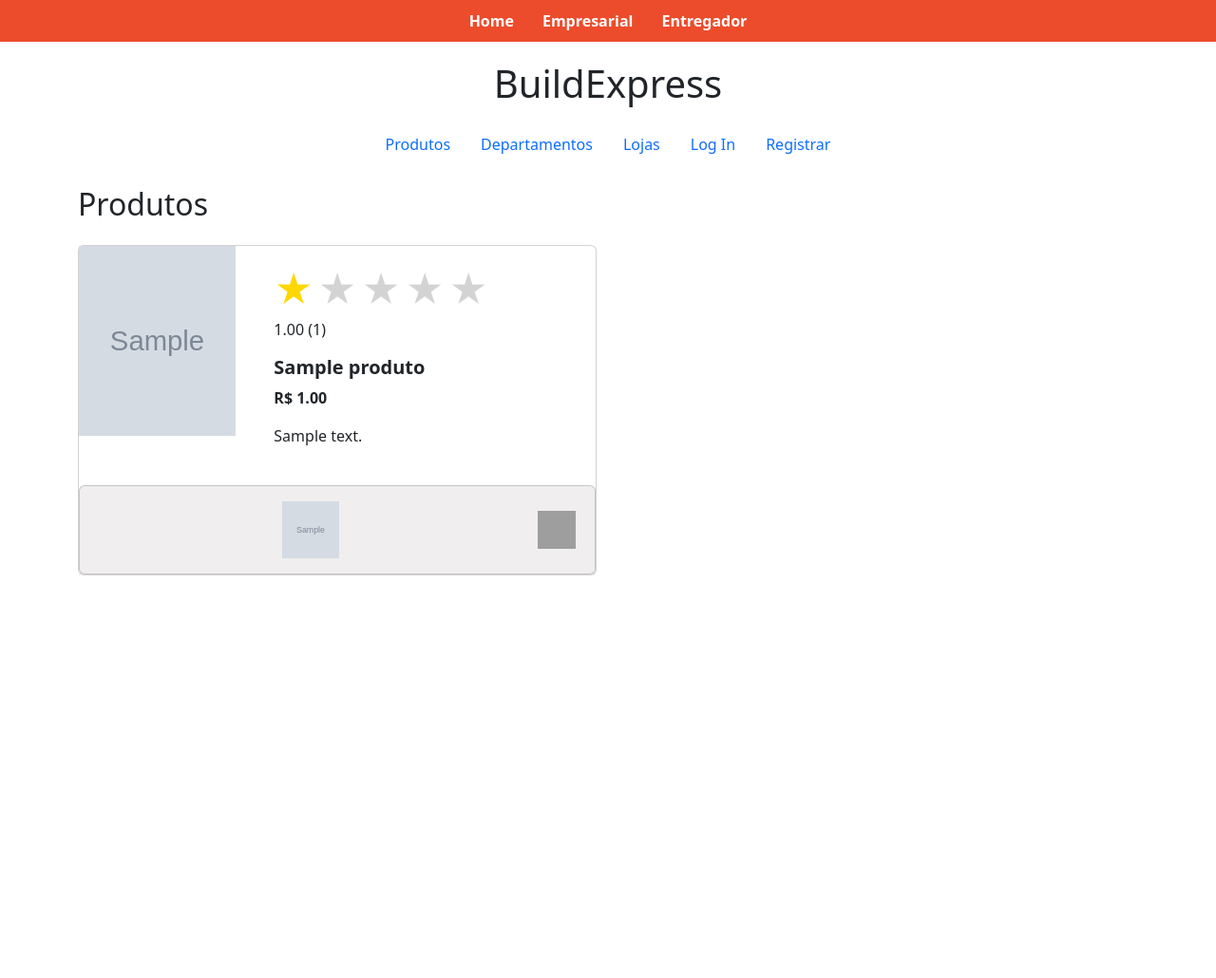
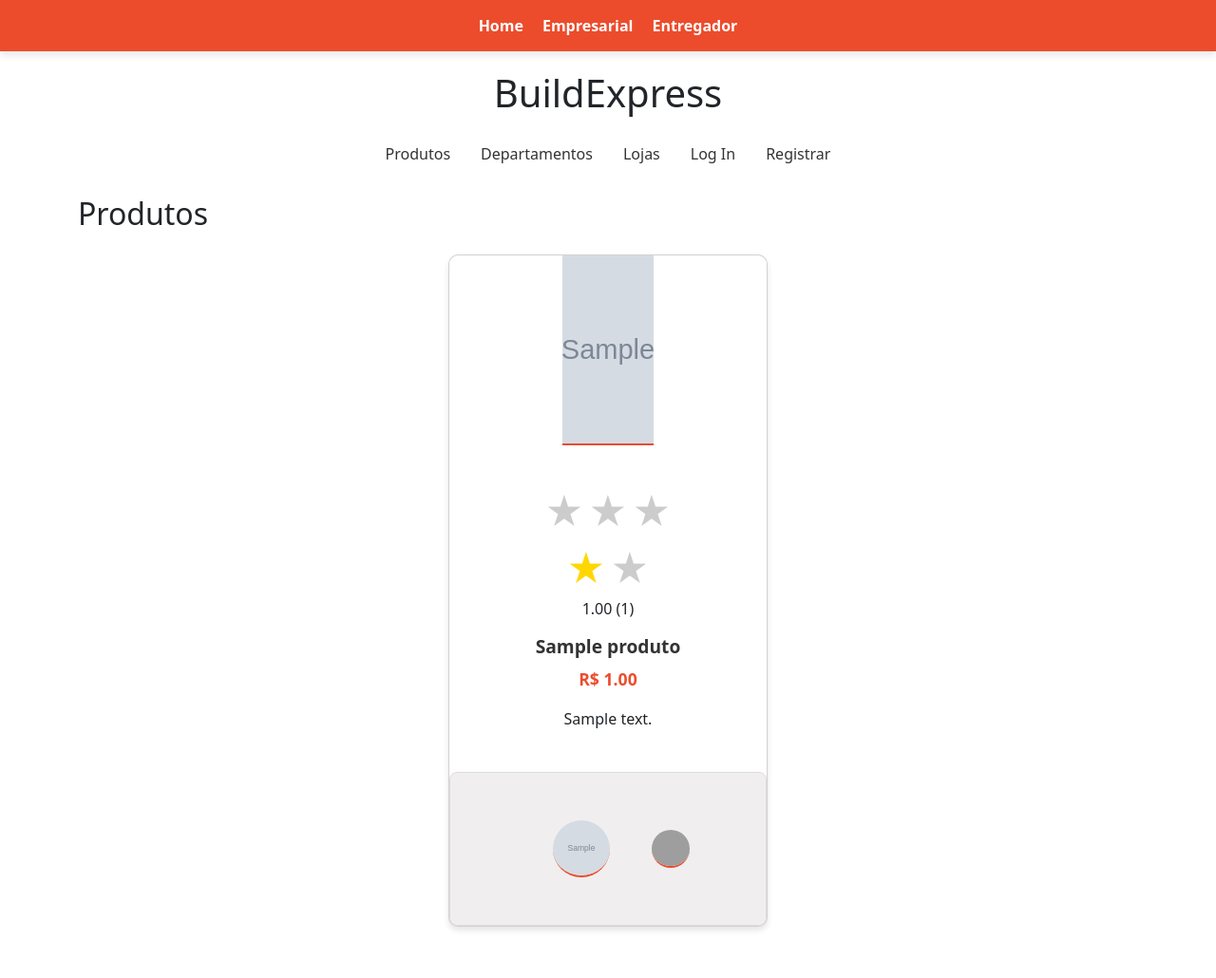
Before and after one commit to pedrovmcastro/BuildExpress, a Django app: page / in a window 1280 px wide. Shown: the whole page at 95% size. Before the commit the page ends 606 px from the top, so only its background shows below. Run offline with Django 5.2, Linux system fonts and the light colour scheme; tables that the repository leaves empty hold one stand-in row (values such as "Sample post"); grey boxes marked "Sample" are stand-in pictures; parts of the project's set-up code (start-up, migrations or seed data) failed here and were passed over; grey boxes are pictures that could not be loaded.

Commit message:
centralizando containers e adicionando elementos na barra de navegação

```diff
--- a/static/styles.css
+++ b/static/styles.css
@@ -29,24 +29,44 @@
     transform: translateY(-2px);
 }
 
-
 .btn.btn-secondary {
     margin: 10px;
 }
 
-.top-nav{
+/* Barra superior */
+.top-nav {
     background-color: #ec4c2c;
-    padding: 10px;
+    padding: 15px;
+    box-shadow: 0px 4px 8px rgba(0, 0, 0, 0.1); /* Adiciona sombra para destaque */
 }
 
 .top-nav .nav-link {
     color: white;
     font-weight: bold;
-    margin: 0 15px;
+    margin: 0 10px;
+    transition: color 0.3s ease;
 }
 
 .top-nav .nav-link:hover {
-    color: #ffddcc;
+    color: #ffddcc; /* Suave mudança de cor no hover */
+}
+
+/* Navegação principal */
+.nav-pills .nav-link {
+    color: #333;
+    border-radius: 5px;
+    transition: background-color 0.3s ease, color 0.3s ease;
+}
+
+.nav-pills .nav-link:hover {
+    background-color: #ec4c2c;
+    color: white;
+}
+
+.nav-pills .nav-link.active {
+    background-color: #ec4c2c;
+    color: white;
+    font-weight: bold;
 }
 
 .main-header {
@@ -56,6 +76,131 @@
 
 .nav {
     justify-content: center;
+}
+
+
+/* INDEX */
+
+/* Centralização do container principal */
+
+/* Contêiner principal para produtos */
+.row {
+    display: flex;
+    flex-wrap: wrap;
+    justify-content: center; /* Centraliza os itens horizontalmente */
+    gap: 20px; /* Espaçamento entre os produtos */
+}
+
+/* Cada produto em uma "coluna" */
+.col-6 {
+    flex: 1 1 calc(33.333% - 20px); /* Responsivo: 3 itens por linha */
+    max-width: calc(33.333% - 20px); /* Limite máximo de largura */
+    box-sizing: border-box; /* Inclui padding no cálculo de largura */
+}
+
+/* Ajustes para dispositivos menores */
+@media (max-width: 768px) {
+    .col-6 {
+        flex: 1 1 calc(50% - 20px); /* 2 itens por linha em telas menores */
+        max-width: calc(50% - 20px);
+    }
+}
+
+@media (max-width: 576px) {
+    .col-6 {
+        flex: 1 1 100%; /* 1 item por linha em telas muito pequenas */
+        max-width: 100%;
+    }
+}
+
+/* Cartões dos Produtos */
+
+.card {
+    border-radius: 10px;
+    box-shadow: 0px 4px 6px rgba(0, 0, 0, 0.1); /* Sombra leve */
+    overflow: hidden;
+    transition: transform 0.3s ease, box-shadow 0.3s ease;
+}
+
+.card:hover {
+    transform: translateY(-5px); /* Leve elevação ao passar o mouse */
+    box-shadow: 0px 8px 12px rgba(0, 0, 0, 0.2); /* Sombra mais forte */
+}
+
+/* Corpo do cartão */
+.card-body {
+    padding: 20px;
+    text-align: center; /* Centraliza o texto dentro do card */
+}
+
+/* Imagens */
+.card img {
+    object-fit: cover;
+    border-bottom: 2px solid #ec4c2c; /* Destaque visual */
+}
+
+/* Títulos */
+.card-title {
+    font-size: 1.2em;
+    font-weight: bold;
+    margin: 10px 0;
+    color: #333;
+}
+
+/* Preços */
+.card p strong {
+    color: #ec4c2c;
+    font-size: 1.1em;
+}
+
+/* Avaliações com estrelas */
+.star-rating .filled-star {
+    color: #ffd700; /* Dourado para estrelas preenchidas */
+}
+
+.star-rating .empty-star {
+    color: #ccc; /* Cinza para estrelas vazias */
+}
+
+/* Logo e Icones */
+
+#card-logo-loja {
+    display: flex;
+    align-items: center;
+    justify-content: space-between;
+    padding: 10px;
+    border-radius: 8px;
+    background-color: #f9f9f9; /* Fundo claro */
+    border: 1px solid #ddd;
+}
+
+#card-logo-loja img {
+    border-radius: 50%;
+    object-fit: cover;
+}
+
+/* Ícones de ações */
+#card-icones a img {
+    transition: transform 0.3s ease;
+}
+
+#card-icones a:hover img {
+    transform: scale(1.1); /* Ampliar ícone levemente no hover */
+}
+
+/* Botões e Links */
+
+.text-decoration-none {
+    text-decoration: none;
+}
+
+.text-dark {
+    color: #333;
+}
+
+.text-dark:hover {
+    color: #ec4c2c;
+    text-decoration: underline; /* Destaca o link no hover */
 }
 
 
```
